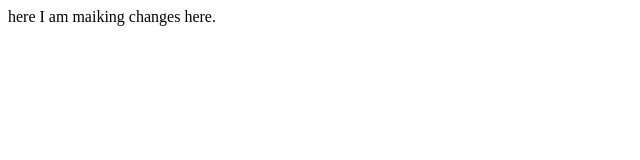
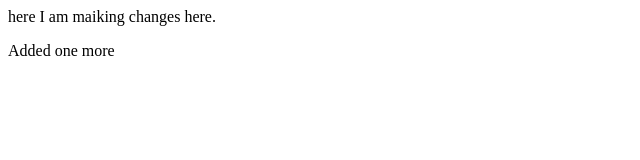
Before and after one commit to krazykaushal/dsc_1project, a plain HTML site: page contact.html in a window 1280 px wide. Shown: the full height of the page, 0-640 px from the left. Drawn offline with Linux system fonts and the light colour scheme.

Commit message:
ADded para in contact

```diff
--- a/contact.html
+++ b/contact.html
@@ -5,5 +5,7 @@
         <p>
             here I am maiking changes here.
         </p>
+        <p> Added one more</p>
+
     </body>
 </html>
```
